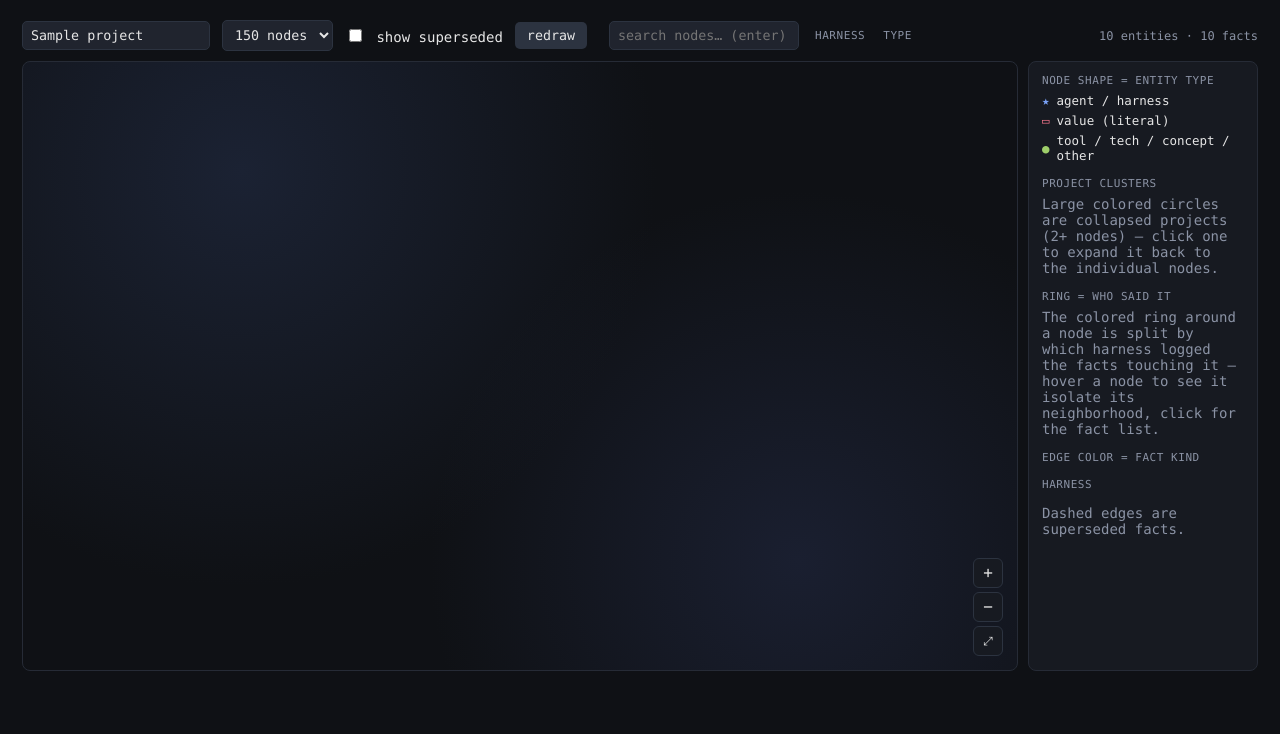
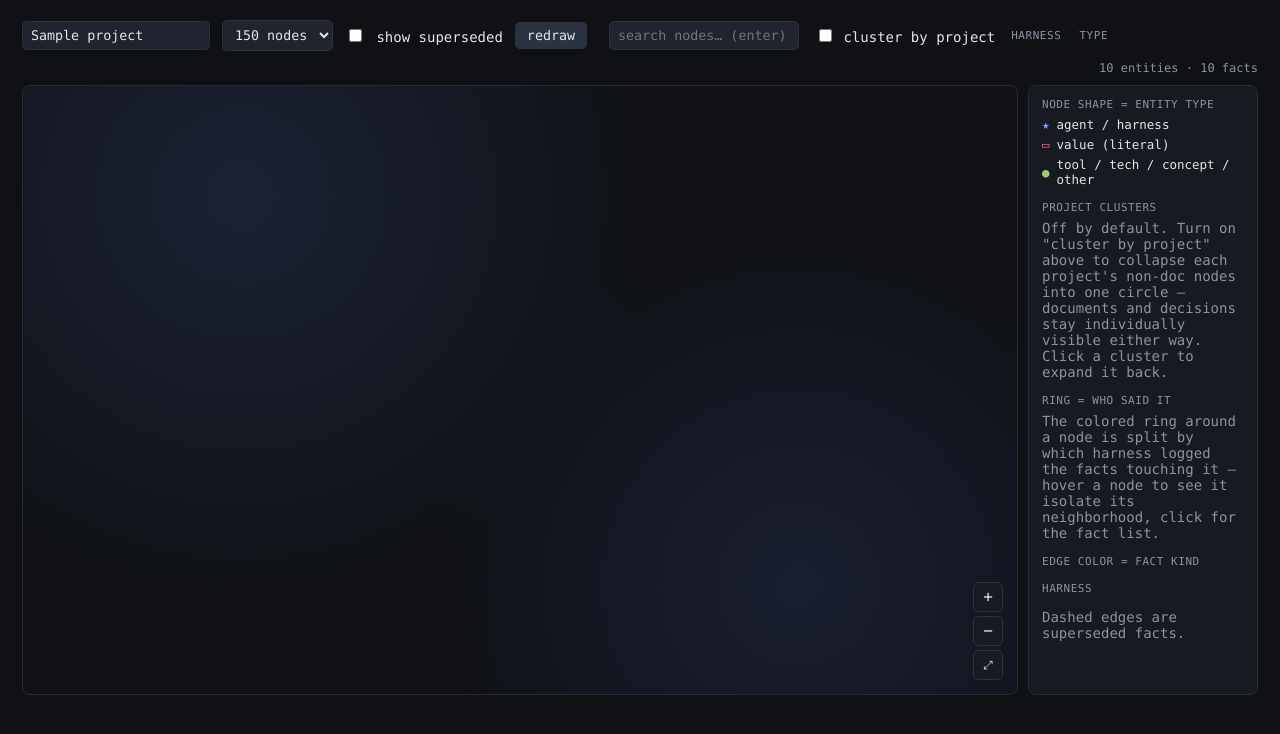
Before and after one commit to robinwintertaylor/Cortex, a Python web app: template cortex/templates/graph.html in a window 1280 px wide. Shown: the part 43-777 px from the top of the page. Run offline with Jinja, Linux system fonts and the light colour scheme; the template is opened without the code that fills it: most values are stand-ins (such as "Sample title", 1, 10 or a date in 2020).

Commit message:
Make project clustering opt-in, off by default; keep docs unclustered
Feedback after shipping clustering: the auto-clustered default felt
"too empty" — folding the actual content (docs, decisions) away along
with the generic-entity noise made the graph feel emptier, not more
organized. Two changes:

- "cluster by project" toggle in the toolbar, unchecked by default —
  full detail is now the default view; clustering is opt-in for when
  the graph genuinely needs decluttering.
- Documents never cluster even when it's turned on (joinCondition now
  excludes group === "doc") — the actual readable content stays
  individually visible; only generic concept/tool/tech entities
  collapse into project bubbles.

Verified live: default view unclustered (149/149 nodes, checkbox
unchecked); toggling on collapsed non-doc entities into 4 project
clusters while 30 doc nodes stayed individually visible and labeled;
toggling back off cleanly restored the full view. No console errors.

Co-Authored-By: Claude Sonnet 5 <noreply@anthropic.com>
Claude-Session: https://claude.ai/code/session_01A1zermvCrPduYaXUH58qfo

```diff
--- a/cortex/templates/graph.html
+++ b/cortex/templates/graph.html
@@ -72,6 +72,7 @@
     <button>redraw</button>
   </form>
   <input type="text" id="searchbox" placeholder="search nodes… (enter)">
+  <label><input type="checkbox" id="cluster-toggle"> cluster by project</label>
   <div class="chip-row" id="harness-chips"><span class="chip-label">harness</span></div>
   <div class="chip-row" id="kind-chips"><span class="chip-label">type</span></div>
   <span class="dim" id="graph-count" style="margin-left:auto">{{ graph.stats.entities }} entities · {{ graph.stats.facts }} facts</span>
@@ -96,9 +97,10 @@
       </div>
       <div class="legend-block">
         <div class="legend-title">Project clusters</div>
-        <p class="dim" style="margin:0">Large colored circles are collapsed
-        projects (2+ nodes) — click one to expand it back to the individual
-        nodes.</p>
+        <p class="dim" style="margin:0">Off by default. Turn on "cluster by
+        project" above to collapse each project's non-doc nodes into one
+        circle — documents and decisions stay individually visible either
+        way. Click a cluster to expand it back.</p>
       </div>
       <div class="legend-block">
         <div class="legend-title">Ring = who said it</div>
@@ -291,22 +293,29 @@ const network = new vis.Network(container, { nodes, edges }, {
   },
 });
 
-// ── cluster nodes by project: 149 loose entities is one undifferentiated
-// mass by default (see the connected-component note in the physics config
-// above — most of them really are one component, so spreading can't fix
-// it). Collapsing each project's members into a single node up front is
-// what actually makes a full graph legible; click a cluster to expand it
-// back to the individuals. Skips projects with only one member — a
-// "cluster" of one is just visual noise, not a simplification.
-const projectCounts = {};
-data.nodes.forEach(n => { if (n.project) projectCounts[n.project] = (projectCounts[n.project] || 0) + 1; });
+// ── cluster nodes by project — opt-in via the "cluster by project"
+// toggle, off by default. The dense core is genuinely almost all one
+// connected component, so no amount of physics tuning separates it, but
+// clustering everything by default folded away the actual content (docs,
+// decisions) along with the noise and left the view feeling empty rather
+// than organized. So: starts off (full detail), and documents stay
+// individually visible even when clustering is turned on — only the
+// generic entity nodes collapse. Skips projects with only one clusterable
+// member — a "cluster" of one is just visual noise, not a simplification.
 const projectColors = Object.fromEntries(data.projects.map(p => [p.name, p.color]));
-Object.entries(projectCounts).forEach(([project, count]) => {
+let activeClusterIds = [];
+
+function clusterByProject() {
+  const counts = {};
+  data.nodes.forEach(n => {
+    if (n.project && n.group !== "doc") counts[n.project] = (counts[n.project] || 0) + 1;
+  });
+  Object.entries(counts).forEach(([project, count]) => {
     if (count < 2) return;
     const clusterId = `cluster:${project}`;
     clusterFills[clusterId] = projectColors[project] || "#565f73";
     network.cluster({
-    joinCondition: opts => opts.project === project,
+      joinCondition: opts => opts.project === project && opts.group !== "doc",
       clusterNodeProperties: {
         id: clusterId,
         label: `${project} (${count})`,
@@ -319,6 +328,22 @@ Object.entries(projectCounts).forEach(([project, count]) => {
         _alpha: 1,
       },
     });
+    activeClusterIds.push(clusterId);
+  });
+}
+
+function unclusterAll() {
+  activeClusterIds.forEach(id => { if (network.isCluster(id)) network.openCluster(id); });
+  activeClusterIds = [];
+  hoverId = null;
+  lockedId = null;
+  refreshVisuals();
+}
+
+document.getElementById("cluster-toggle").addEventListener("change", ev => {
+  if (ev.target.checked) clusterByProject();
+  else unclusterAll();
+  network.fit({ animation: { duration: 350, easingFunction: "easeInOutQuad" } });
 });
 
 // physics stays on only long enough to settle the initial layout — left
```
Lines whose indentation alone changed are shown as unchanged.
